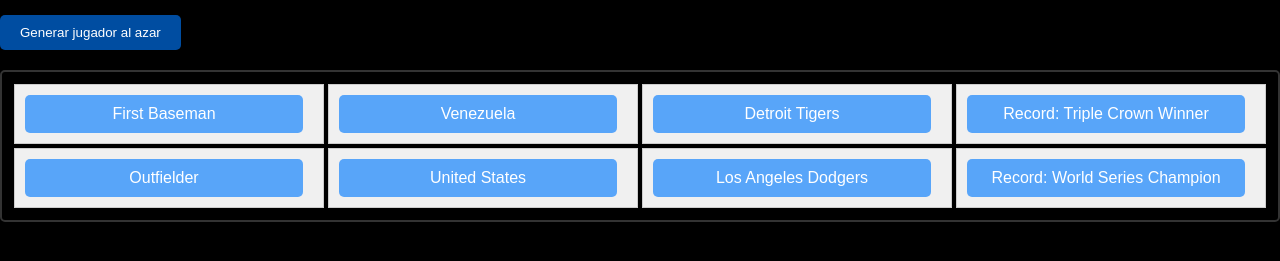
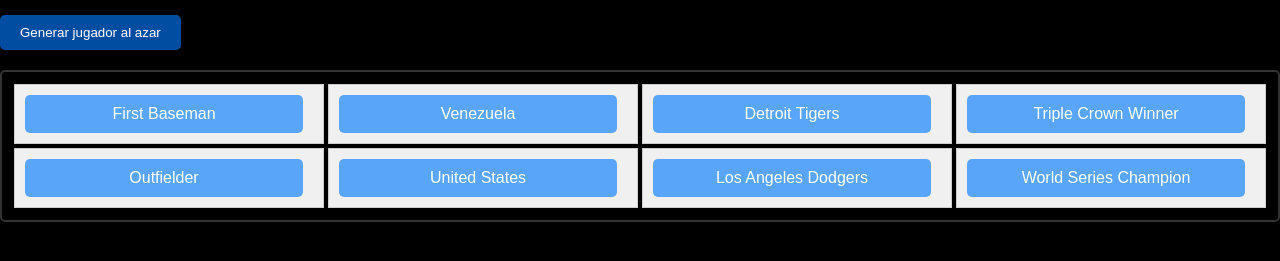
Before and after one commit to vapretito/WordleMlb, a React (Create React App) app: page /bingo in a window 1280 px wide. Shown: the part 191-452 px from the top of the page. Built offline with nearby package versions, Linux system fonts and the light colour scheme.

Commit message:
lteclado

```diff
--- a/src/components/bingo.tsx
+++ b/src/components/bingo.tsx
@@ -2,37 +2,20 @@ import React, { useState, useEffect } from 'react';
 import styles from "./bingo.module.css";
 import PlayerCard from './playerCard';
 import { MLBPlayers } from './../service/playersBingo';
+import { generateBoard } from './bingoUtils';
+
 
 type MatchProperty = "position" | "country" | "team" | "record";
+
 
 const BingoBoard = ({ playersData }: { playersData: MLBPlayers[] }) => {
   const [board, setBoard] = useState<MLBPlayers[]>([]);
   const [generatedPlayer, setGeneratedPlayer] = useState<MLBPlayers | null>(null);
-  const [selectedProperty, setSelectedProperty] = useState<MatchProperty | null>(null); // Estado para la propiedad seleccionada
+  const [selectedProperty, setSelectedProperty] = useState<MatchProperty | null>(null);
 
   useEffect(() => {
-    generateBoard();
-  }, []);
-
-  const generateBoard = () => {
-    const selectedPlayers: MLBPlayers[] = [];
-    const properties = new Set<string>();
-
-    while (selectedPlayers.length < 2) {
-      const randomIndex = Math.floor(Math.random() * playersData.length);
-      const player = playersData[randomIndex];
-
-      if (!properties.has(player.position) && !properties.has(player.country) && !properties.has(player.team) && !properties.has(player.record)) {
-        properties.add(player.position);
-        properties.add(player.country);
-        properties.add(player.team);
-        properties.add(player.record);
-        selectedPlayers.push(player);
-      }
-    }
-
-    setBoard(selectedPlayers);
-  };
+    setBoard(generateBoard(playersData));
+  }, [playersData]);
 
   const generateRandomPlayer = () => {
     const index = Math.floor(Math.random() * playersData.length);
@@ -40,7 +23,7 @@ const BingoBoard = ({ playersData }: { playersData: MLBPlayers[] }) => {
   };
 
   const handleCellClick = (property: MatchProperty) => {
-    setSelectedProperty(property); // Actualizar la propiedad seleccionada al hacer clic en la celda
+    setSelectedProperty(property);
   };
 
   return (
@@ -49,32 +32,7 @@ const BingoBoard = ({ playersData }: { playersData: MLBPlayers[] }) => {
       <button className={styles.button} onClick={generateRandomPlayer}>Generar jugador al azar</button>
       <div className={styles.bingoBoard}>
         {board.map((player, index) => (
-          <div key={index} className={styles.gridCell}>
-            <button
-              className={`${styles.bingoCell} ${selectedProperty === "position" && generatedPlayer && generatedPlayer.position === player.position ? styles.matchingCell : ''}`}
-              onClick={() => handleCellClick("position")}
-            >
-              <div className={styles.button}>{player.position}</div>
-            </button>
-            <button
-              className={`${styles.bingoCell} ${selectedProperty === "country" && generatedPlayer && generatedPlayer.country === player.country ? styles.matchingCell : ''}`}
-              onClick={() => handleCellClick("country")}
-            >
-              <div className={styles.button}>{player.country}</div>
-            </button>
-            <button
-              className={`${styles.bingoCell} ${selectedProperty === "team" && generatedPlayer && generatedPlayer.team === player.team ? styles.matchingCell : ''}`}
-              onClick={() => handleCellClick("team")}
-            >
-              <div className={styles.button}>{player.team}</div>
-            </button>
-            <button
-              className={`${styles.bingoCell} ${selectedProperty === "record" && generatedPlayer && generatedPlayer.record === player.record ? styles.matchingCell : ''}`}
-              onClick={() => handleCellClick("record")}
-            >
-              <div className={styles.button}>Record: {player.record}</div>
-            </button>
-          </div>
+          renderBingoCell(player, index)
         ))}
       </div>
       {generatedPlayer && (
@@ -85,6 +43,28 @@ const BingoBoard = ({ playersData }: { playersData: MLBPlayers[] }) => {
       )}
     </div>
   );
+
+  function renderBingoCell(player: MLBPlayers, index: number) {
+    return (
+      <div key={index} className={styles.gridCell}>
+        {renderButton("position", player.position)}
+        {renderButton("country", player.country)}
+        {renderButton("team", player.team)}
+        {renderButton("record", player.record)}
+      </div>
+    );
+  }
+
+  function renderButton(property: MatchProperty, value: string) {
+    return (
+      <button
+        className={`${styles.bingoCell} ${selectedProperty === property && generatedPlayer && generatedPlayer[property] === value ? styles.matchingCell : ''}`}
+        onClick={() => handleCellClick(property)}
+      >
+        <div className={styles.button}>{value}</div>
+      </button>
+    );
+  }
 };
 
 export default BingoBoard;
--- /dev/null
+++ b/src/components/bingoUtils.tsx
@@ -0,0 +1,21 @@
+import { MLBPlayers } from './../service/playersBingo';
+
+export const generateBoard = (playersData: MLBPlayers[]) => {
+    const selectedPlayers: MLBPlayers[] = [];
+    const properties = new Set<string>();
+
+    while (selectedPlayers.length < 2) {
+      const randomIndex = Math.floor(Math.random() * playersData.length);
+      const player = playersData[randomIndex];
+
+      if (!properties.has(player.position) && !properties.has(player.country) && !properties.has(player.team) && !properties.has(player.record)) {
+        properties.add(player.position);
+        properties.add(player.country);
+        properties.add(player.team);
+        properties.add(player.record);
+        selectedPlayers.push(player);
+      }
+    }
+
+    return selectedPlayers;
+  };
--- a/src/components/keyboard.module.css
+++ b/src/components/keyboard.module.css
@@ -1,4 +1,3 @@
-
 .keyboardContainer {
   display: flex;
   flex-wrap: wrap;
@@ -11,6 +10,7 @@
   width: 50px;
   height: 70px;
 }
+
 .emptyKey {
   width: 25px;
   height: 70px;
@@ -19,11 +19,7 @@
   justify-content: center;
 }
 
-.enterKey {
-  width: 80px;
-  height: 70px;
-}
-
+.enterKey,
 .deleteKey {
   width: 80px;
   height: 70px;
@@ -46,3 +42,7 @@
   border: #aaa solid 2px;
   color: black;
 }
+
+.keyboardContainer.inUse {
+  background-color: #99989800; /* Cambia el color de fondo cuando el teclado está en uso */
+}
--- a/src/components/keyboard.tsx
+++ b/src/components/keyboard.tsx
@@ -3,9 +3,10 @@ import styles from "./keyboard.module.css";
 interface KeyboardProps {
   keys: string[];
   onKeyPressed: (key: string) => void;
+  inUse?: boolean; // Agrega la propiedad inUse opcional para controlar el estado del teclado
 }
 
-export default function Keyboard({ keys, onKeyPressed }: KeyboardProps) {
+export default function Keyboard({ keys, onKeyPressed, inUse }: KeyboardProps) {
   function handleInput(e: any) {
     onKeyPressed(e.target.textContent);
   }
@@ -19,7 +20,7 @@ export default function Keyboard({ keys, onKeyPressed }: KeyboardProps) {
   }
 
   return (
-    <div className={styles.keyboardContainer}>
+    <div className={`${styles.keyboardContainer} ${inUse ? styles.inUse : ""}`}>
       {Array.from(Array(10)).map((_, i) => (
         <button key={i} className={styles.key} onClick={handleInput}>
           {keys[i]}
--- a/tsconfig.json
+++ b/tsconfig.json
@@ -1,5 +1,7 @@
 {
   "compilerOptions": {
+
+    "downlevelIteration": true,
     "target": "es5",
     "lib": [
       "dom",
```
